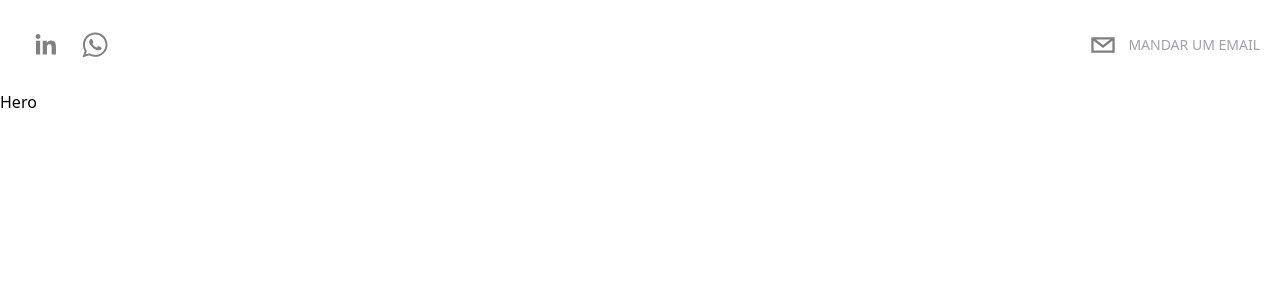
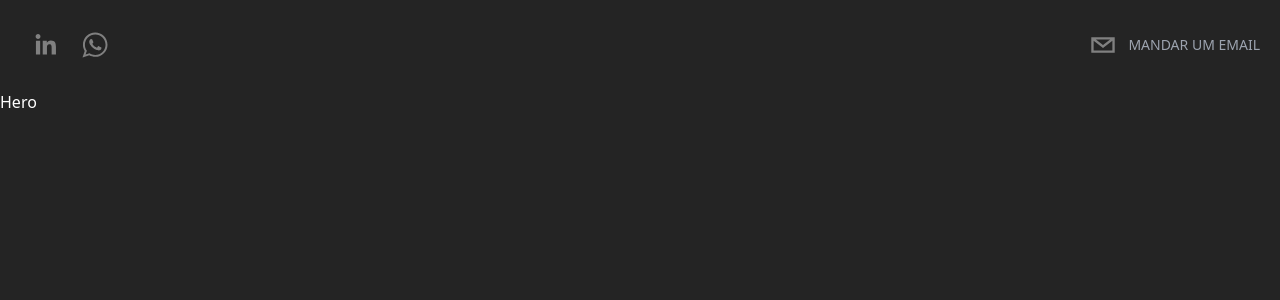
Before and after one commit to npc-ti/portifolio-caio, a Next.js app in the folder web/: page / in a window 1280 px wide. Shown: the top 300 px of the page. Built offline with nearby package versions, Linux system fonts and the light colour scheme.

Commit message:
Change background and added new features

```diff
--- a/web/pages/index.tsx
+++ b/web/pages/index.tsx
@@ -5,6 +5,7 @@ import Hero from '../components/Hero';
 
 const Home: NextPage = () => {
   return <>
+  <div className='bg-[rgb(36,36,36)] text-white h-screen overflow-x-hidden snap-y snap-mandatory overflow-scroll z-0'>
 
   <Head>
     <title>Portifolio</title>
@@ -14,7 +15,9 @@ const Home: NextPage = () => {
   <Header/>
 
   {/* Hero */}
-  <section id="Hero">
+  <section
+    className='snap-center'
+    id="Hero">
     <Hero/>
   </section>
   {/* About */}
@@ -27,6 +30,7 @@ const Home: NextPage = () => {
 
   {/* Contact Me */}
 
+    </div>
   </>
 }
 
```
